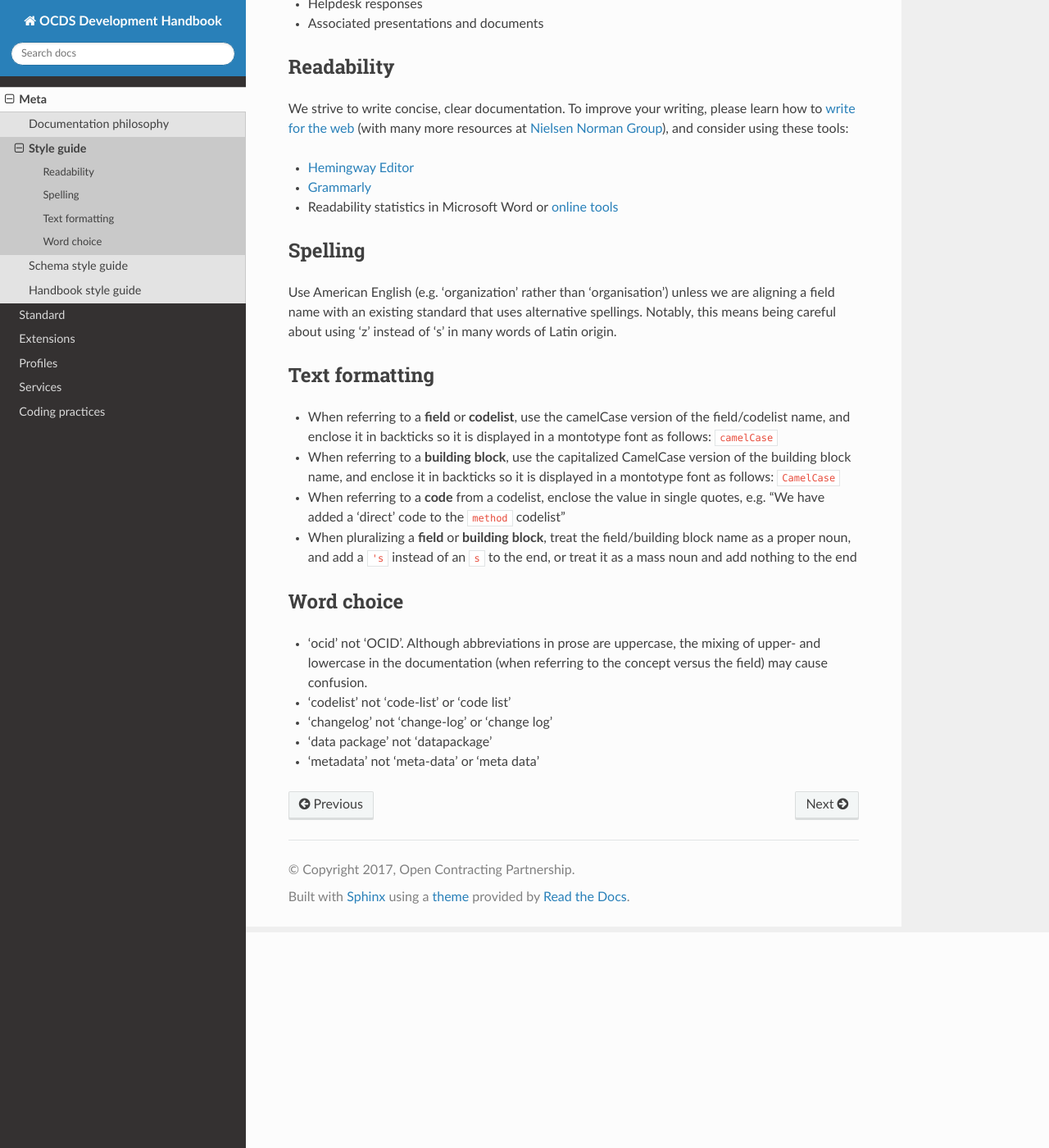
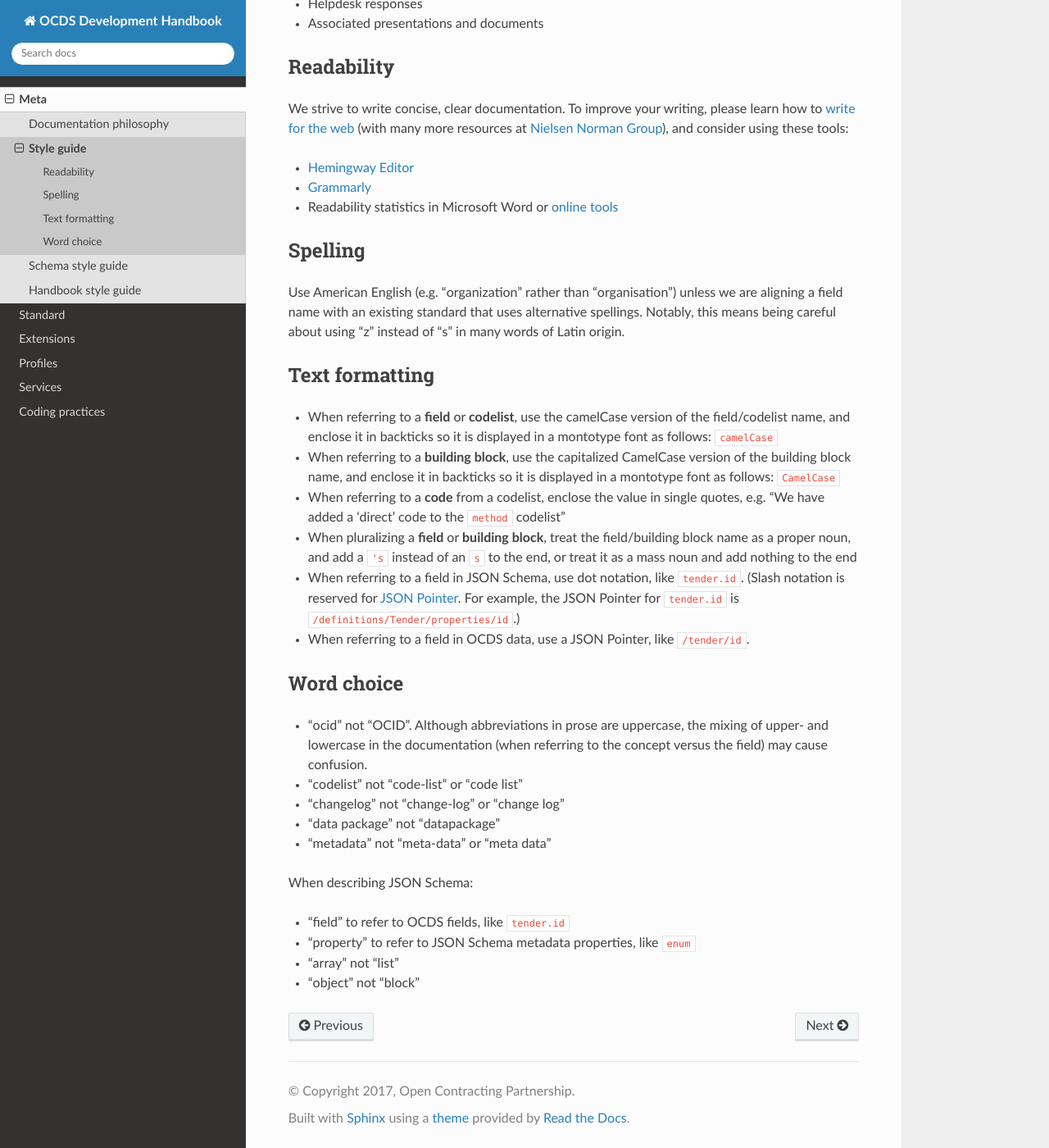
Before and after one commit to open-contracting/standard-development-handbook, a Sphinx documentation site: the page built from docs/meta/style_guide.md, in a window 1280 px wide and 1400 px high, scrolled down 263 px. Shown: the whole window at 82% size. Built offline with Sphinx 7.4.7 and the Read the Docs theme 2.0.0, drawn with Linux system fonts in a browser that asks for light colours; pages that are not in the unit, such as notebooks, are missing from menus.

Commit message:
style_guide: Add to text formatting and word choice

```diff
--- a/docs/meta/style_guide.md
+++ b/docs/meta/style_guide.md
@@ -17,7 +17,7 @@ We strive to write concise, clear documentation. To improve your writing, please
 
 ## Spelling
 
-Use American English (e.g. 'organization' rather than 'organisation') unless we are aligning a field name with an existing standard that uses alternative spellings. Notably, this means being careful about using 'z' instead of 's' in many words of Latin origin.
+Use American English (e.g. "organization" rather than "organisation") unless we are aligning a field name with an existing standard that uses alternative spellings. Notably, this means being careful about using "z" instead of "s" in many words of Latin origin.
 
 ## Text formatting
 
@@ -25,11 +25,20 @@ Use American English (e.g. 'organization' rather than 'organisation') unless we
 * When referring to a **building block**, use the capitalized CamelCase version of the building block name, and enclose it in backticks so it is displayed in a montotype font as follows: `CamelCase`
 * When referring to a **code** from a codelist, enclose the value in single quotes, e.g. "We have added a 'direct' code to the `method` codelist"
 * When pluralizing a **field** or **building block**, treat the field/building block name as a proper noun, and add a `'s` instead of an `s` to the end, or treat it as a mass noun and add nothing to the end
+* When referring to a field in JSON Schema, use dot notation, like `tender.id`. (Slash notation is reserved for [JSON Pointer](http://tools.ietf.org/html/rfc6901). For example, the JSON Pointer for `tender.id` is `/definitions/Tender/properties/id`.)
+* When referring to a field in OCDS data, use a JSON Pointer, like `/tender/id`.
 
 ## Word choice
 
-* 'ocid' not 'OCID'. Although abbreviations in prose are uppercase, the mixing of upper- and lowercase in the documentation (when referring to the concept versus the field) may cause confusion.
-* 'codelist' not 'code-list' or 'code list'
-* 'changelog' not 'change-log' or 'change log'
-* 'data package' not 'datapackage'
-* 'metadata' not 'meta-data' or 'meta data'
+* "ocid" not "OCID". Although abbreviations in prose are uppercase, the mixing of upper- and lowercase in the documentation (when referring to the concept versus the field) may cause confusion.
+* "codelist" not "code-list" or "code list"
+* "changelog" not "change-log" or "change log"
+* "data package" not "datapackage"
+* "metadata" not "meta-data" or "meta data"
+
+When describing JSON Schema:
+
+* "field" to refer to OCDS fields, like `tender.id`
+* "property" to refer to JSON Schema metadata properties, like `enum`
+* "array" not "list"
+* "object" not "block"
```
